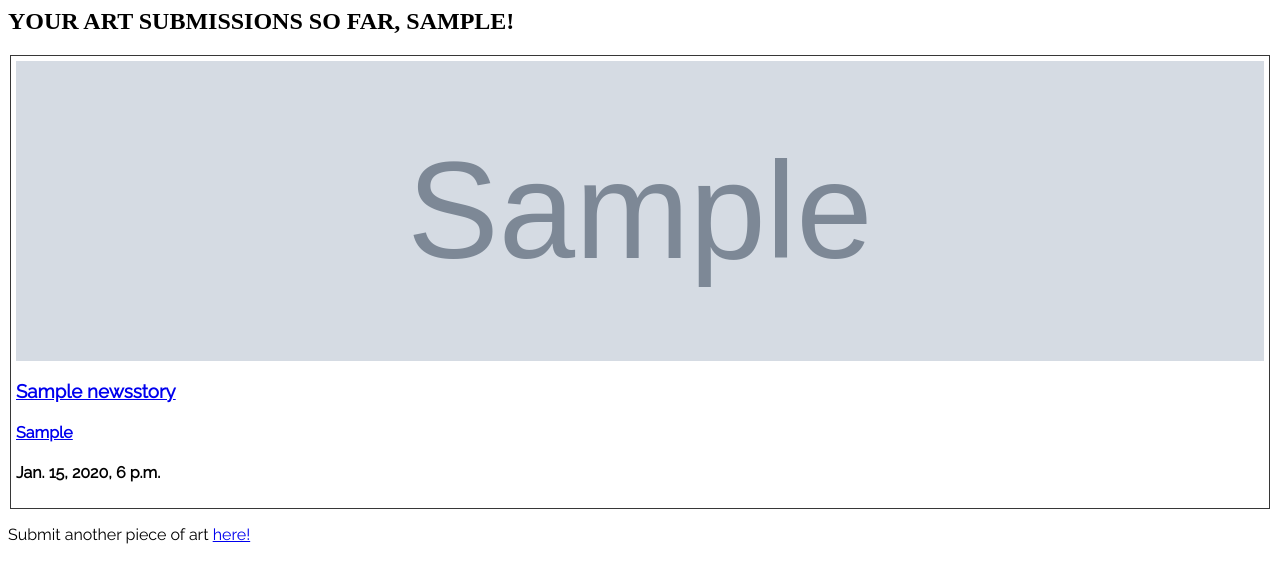
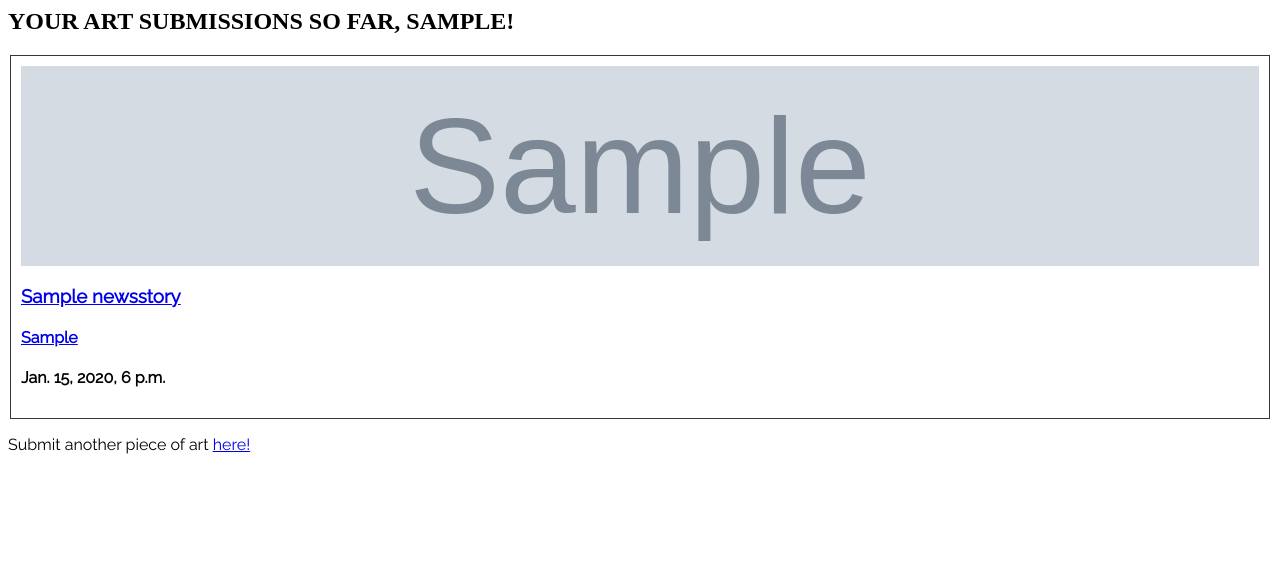
Before and after one commit to isobelyoung/Project3_Django_SheCodes, a Django app: page /users/author/1 in a window 1280 px wide. Shown: the top 583 px of the page. Run offline with Django 3.2, Linux system fonts and the light colour scheme; tables that the repository leaves empty hold one stand-in row (values such as "Sample post"); grey boxes marked "Sample" are stand-in pictures; parts of the project's set-up code (start-up, migrations or seed data) failed here and were passed over; some web fonts are replaced.

Commit message:
Fixing bugs and load errors

```diff
--- a/she_codes_news/news/models.py
+++ b/she_codes_news/news/models.py
@@ -18,7 +18,7 @@ class NewsStory(models.Model):
     pub_date = models.DateTimeField()
     content = models.TextField()
     story_img = models.ImageField(upload_to='images/', null=True, blank=True, default='/media/images/default_story.jpg') # add default image!
-    category = models.CharField(max_length=200, default="All cafes")
+    category = models.CharField(max_length=200, default="Digital")
 
 
     # objects = PostManager()
--- a/she_codes_news/news/static/news/styles.css
+++ b/she_codes_news/news/static/news/styles.css
@@ -4,15 +4,28 @@
 .story-card {
     margin: 2px;
     border: 1px solid #373737;
-    padding: 5px;
+    padding: 10px;
     font-family: 'Raleway', Helvetica, sans-serif;
+    display: block;
 }
 
 .story-card img {
     width: 100%;
-    height: 300px;
+    /* height: 300px; */
     object-fit: cover;
+    position: relative;
+    max-width: 100%;
+    min-height: 50%;
+    height: 200px;
+    max-height: 300px;
+    object-fit: cover;
+
 }
+/*
+img {
+    height: auto;
+    overflow: hidden;
+} */
 
 #latest-stories {
     display: grid;
--- a/she_codes_news/news/templates/news/categoryPainting.html
+++ b/she_codes_news/news/templates/news/categoryPainting.html
@@ -8,10 +8,9 @@
 
 {% block content %}
 
+<h5>Paintings</h5>
+<div id="all-stories">
 
-<div>
-
-    <h4>Paintings</h4>
     {% if Painting %}
     {% for story in Painting %}
         {% include "./storyCard.html" with story=story position=forloop.counter %}
--- a/she_codes_news/news/templates/news/categoryPhotography.html
+++ b/she_codes_news/news/templates/news/categoryPhotography.html
@@ -8,10 +8,9 @@
 
 {% block content %}
 
+<h5>Photography</h5>
+<div id="all-stories">
 
-<div>
-
-    <h4>Photography</h4>
     {% if Photography %}
     {% for story in Photography %}
         {% include "./storyCard.html" with story=story position=forloop.counter %}
--- a/she_codes_news/news/templates/news/createStory.html
+++ b/she_codes_news/news/templates/news/createStory.html
@@ -25,9 +25,9 @@
             {% csrf_token %}
             {{ form.as_p }}
             <p>Please note for categories, enter exactly one of the following options:</p>
-            <p>     Digital</p>
-            <p>     Photography</p>
-            <p>     Painting</p>
+            <p>1. Digital</p>
+            <p>2. Photography</p>
+            <p>3. Painting</p>
             <button type="submit" value="submit">SUBMIT</button>
             <!-- <input type="submit" value="submit"> -->
         </form>
--- a/she_codes_news/news/templates/news/index.html
+++ b/she_codes_news/news/templates/news/index.html
@@ -52,7 +52,7 @@
     <div id="all-stories">
         {% if latest_stories %}
             {% for story in all_stories %}
-                {% include "./storyCard.html" with story=story %}
+                {% include "./storyCard.html" with story=story position=forloop.counter %}
             {% endfor %}
         {% else %}
             <p>No stories are available.</p>
--- a/she_codes_news/news/templates/news/storiesByCategory.html
+++ b/she_codes_news/news/templates/news/storiesByCategory.html
@@ -17,7 +17,7 @@
     <h5>Digital</h5>
     {% if Digital %}
     {% for story in Digital_sneak_peek %}
-        {% include "./storyCard.html" with story=story position=forloop.counter %}
+        {% include "./storyCard.html" %}
     {% endfor %}
     {% else %}
         <p>No stories for this category!</p>
--- a/she_codes_news/news/templates/news/storyCard.html
+++ b/she_codes_news/news/templates/news/storyCard.html
@@ -8,7 +8,6 @@
             <div class="story-card-text">
             <h3>{{ story.title }}</h3>
             <h4>{{ story.author }}</h4>
-            <h4>{{ story.pub_date }}</h4>
             <p>{{  story.category  }}</p>
         </div>
     </a>
--- a/she_codes_news/news/urls.py
+++ b/she_codes_news/news/urls.py
@@ -15,7 +15,7 @@ urlpatterns = [
     path('category/', CategoryView.as_view(), name='category'),
     path('category/digital/', DigitalView.as_view(), name='digital'),
     path('category/painting/',PaintingView.as_view(), name='painting'),
-    path('category/photography/',PaintingView.as_view(), name='photography'),
+    path('category/photography/',PhotographyView.as_view(), name='photography'),
 ] + static(settings.MEDIA_URL, document_root= settings.MEDIA_ROOT)
 
 if settings.DEBUG:
--- a/she_codes_news/users/templates/users/authorStories.html
+++ b/she_codes_news/users/templates/users/authorStories.html
@@ -12,7 +12,7 @@
         <div class="story-card" id="story-card-{{ position }}">
             <a href="{% url 'news:story' story.id %}">
                 {% if story.story_img %}
-                    <img src="../media/{{  story.story_img  }}">
+                    <img src="/news/media/{{  story.story_img  }}">
                 {% else %}
                     <img src="../media/images/default_story.jpg">
         {% endif %}
```
Also changed, not shown: she_codes_news/news/templates/news/categoryDigital.html (+5 -5 lines), she_codes_news/media/images/190309092034-yayoi-kusama-brilliance-of-the-souls.jpg (added), she_codes_news/news/migrations/0011_auto_20200903_1708.py (added).
